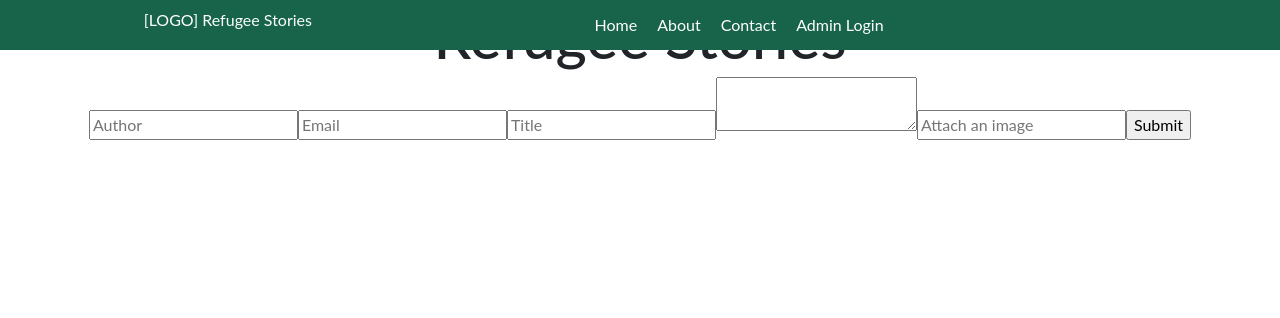
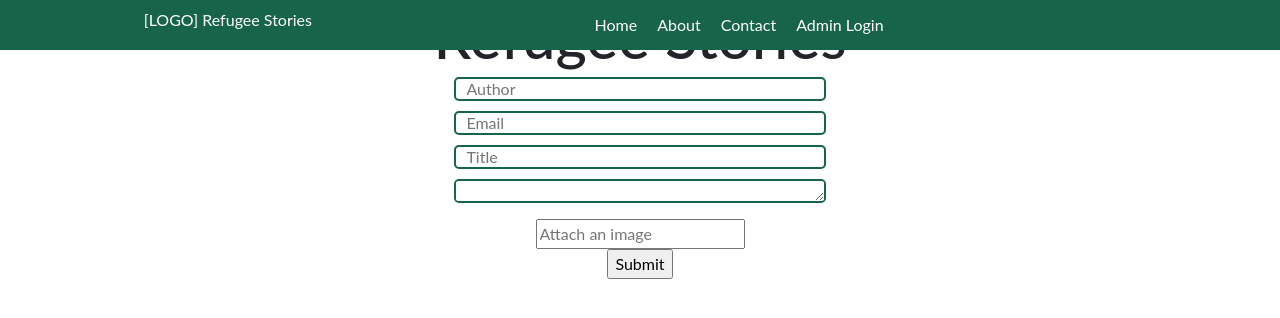
Before and after one commit to bw-refugee-stories-1/front-end, a React (Create React App) app: page /contact in a window 1280 px wide. Shown: the top 318 px of the page. Built offline with nearby package versions, Linux system fonts and the light colour scheme.

Commit message:
Added styling to Story submit - added new scss for submitForm aka Contact

```diff
--- a/src/components/Contact.js
+++ b/src/components/Contact.js
@@ -8,6 +8,11 @@ import ReactDOM from 'react-dom'
 import { connect } from 'react-redux';
 import { addStory } from '../actions';
 import * as yup from 'yup'
+import styled from 'styled-components'
+
+
+
+// trying to use styled components above****
 
 function Contact(props) {
   const { register, handleSubmit, errors } = useForm();
@@ -21,12 +26,21 @@ function Contact(props) {
 //****adding image should be img_url = name field MUST ADD - author not req - add min - tweet  */
   return (
     <form onSubmit={handleSubmit(onSubmit)}>
-      <input type="text" placeholder="Author" name="author" ref={register({required: false, maxLength: 80})} />
-      <input type="email" placeholder="Email" name="email" ref={register({required: false, pattern: /^\S+@\S+$/i})} />
-      <input type="text" placeholder="Title" name="title" ref={register({required: true, min: 1, maxLength: 180})} />
-      <textarea name="text" ref={register({required: true, min: 240})} />
+      <div class="authorBox">
+      <input className="authorName" type="text" placeholder="Author" name="author" ref={register({required: false, maxLength: 80})} />
+      </div>
+      <div class="authorBox">
+      <input className="emailName" type="email" placeholder="Email" name="email" ref={register({required: false, pattern: /^\S+@\S+$/i})} />
+      </div>
+      <div class="authorBox">
+      <input className="titleName" type="text" placeholder="Title" name="title" ref={register({required: true, min: 1, maxLength: 180})} />
+      </div>
+      <div class="authorBox">
+      <textarea className="textName" name="text" ref={register({required: true, min: 240})} />
+      </div>
+      <div class="authorBox">
       <input type="url" placeholder="Attach an image" name="img_url" ref={register({required: false})}></input>
-
+      </div>
 
 
       <input type="submit" />
--- a/src/index.scss
+++ b/src/index.scss
@@ -4,6 +4,7 @@
 @import './stylesheets/base.scss';
 @import './stylesheets/header.scss';
 @import './stylesheets/review.scss';
+@import './stylesheets/submitStory.scss';
 
 
 .App {
--- /dev/null
+++ b/src/stylesheets/submitStory.scss
@@ -0,0 +1,47 @@
+.authorName {
+    border: 2px solid #17644a;
+    border-radius: 5px;
+    color: #E04F56;
+    width: 29%;
+    height: 20px;
+    margin-bottom: 10px;
+    padding: 10px;
+}
+
+.emailName {
+    border: 2px solid #17644a;
+    border-radius: 5px;
+    color: #E04F56;
+    width: 29%;
+    height: 20px;
+    margin-bottom: 10px;
+    padding: 10px;
+}
+
+.titleName {
+    border: 2px solid #17644a;
+    border-radius: 5px;
+    color: #E04F56;
+    width: 29%;
+    height: 20px;
+    margin-bottom: 10px;
+    padding: 10px;
+}
+
+.textName {
+    border: 2px solid #17644a;
+    border-radius: 5px;
+    color: #E04F56;
+    width: 29%;
+    height: 20px;
+    margin-bottom: 10px;
+    padding: 10px;
+}
+// .authorBox {
+//     margin: 0 auto;
+//     border: solid red 2px;
+//     border-radius: 5px;
+//     padding: 15px;
+//     width: 100%;
+//     height: 200px;
+// }
```
